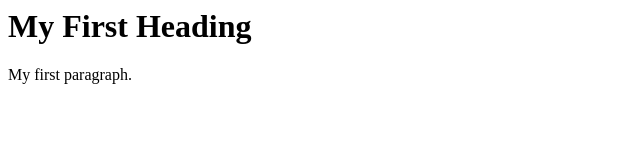
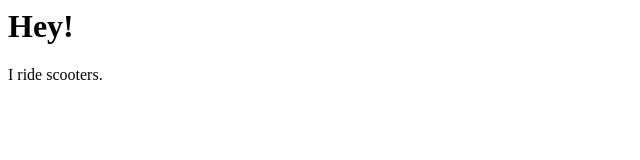
Before and after one commit to Hernitslauri/Hernitslauri.github.io, a plain HTML site: page index.html in a window 1280 px wide. Shown: the whole page, without its empty margins (0-640 px from the left). Drawn offline with Linux system fonts and the light colour scheme.

Commit message:
Update index.html

```diff
--- a/index.html
+++ b/index.html
@@ -4,8 +4,8 @@
  </head>
 <body>
 
-<h1>My First Heading</h1>
-<p>My first paragraph.</p>
+<h1>Hey! </h1>
+<p>I ride scooters.</p>
 
 </body>
 </html>
```
